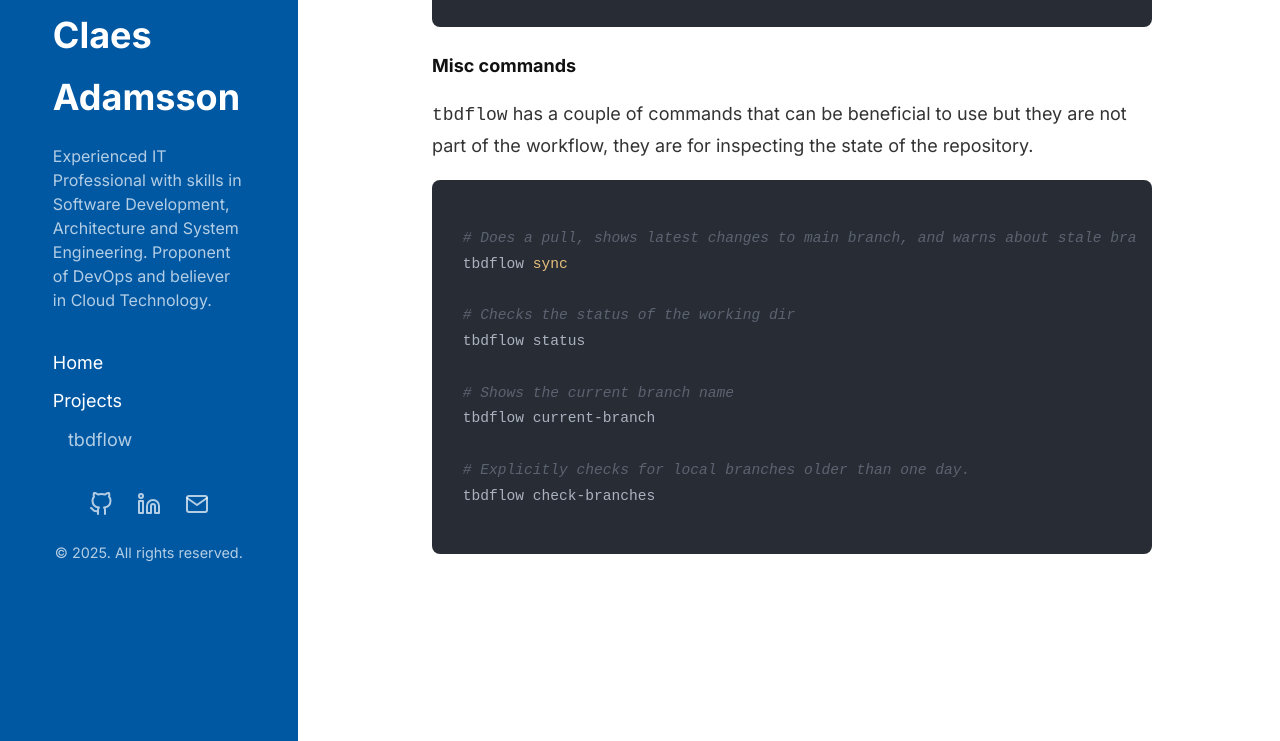
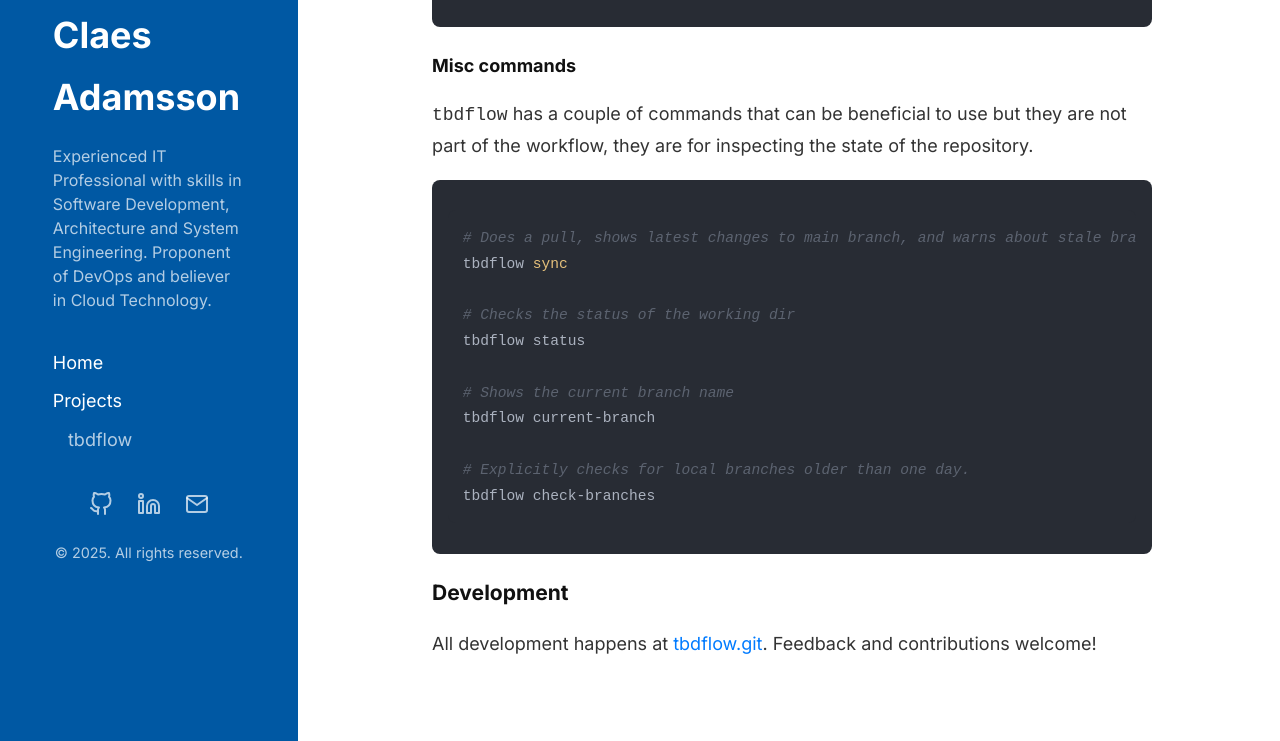
Before and after one commit to cladam/cladam.github.io, a Jekyll site: the page built from _projects/tbdflow.md, in a window 1280 px wide and 900 px high, scrolled down 5286 px, cut to the strip 159-900 px from the top of the window. Built offline with Jekyll 4.4.1, drawn with Linux system fonts in a browser that asks for light colours.

Commit message:
fix(project): Update project tbdflow with a link to the repo

````diff
--- a/_projects/tbdflow.md
+++ b/_projects/tbdflow.md
@@ -184,3 +184,7 @@ tbdflow current-branch
 # Explicitly checks for local branches older than one day.
 tbdflow check-branches
 ```
+
+### Development
+
+All development happens at [tbdflow.git](https://github.com/cladam/tbdflow). Feedback and contributions welcome!
````
